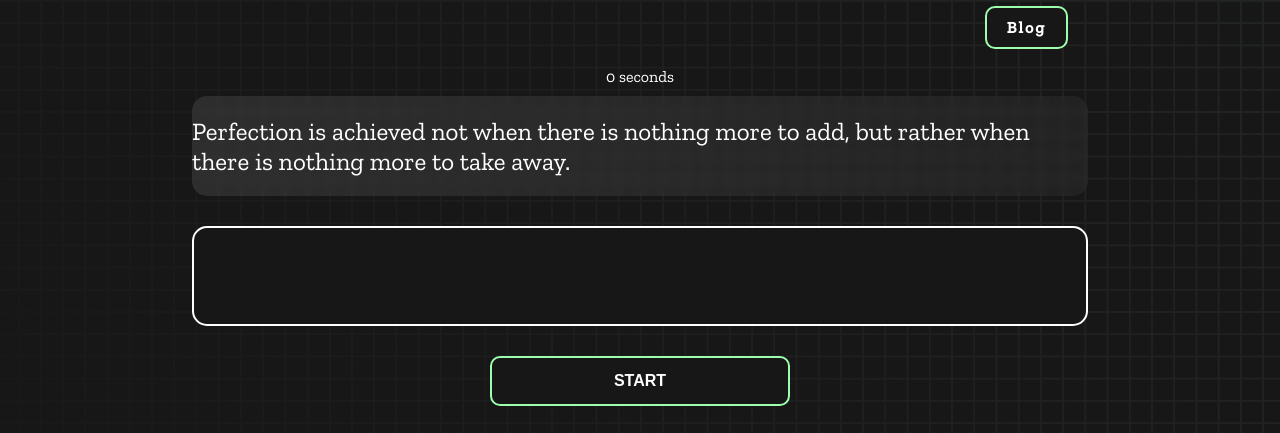
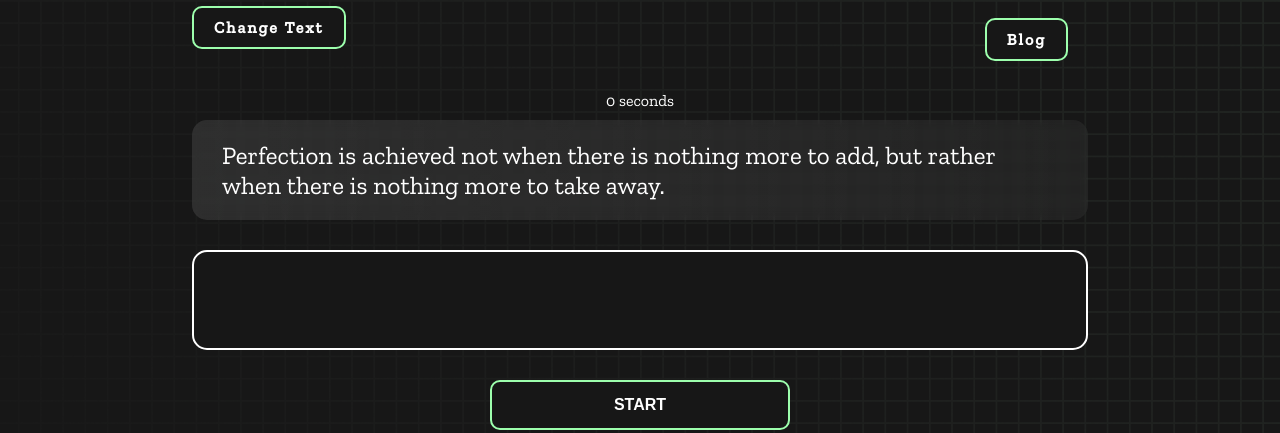
Before and after one commit to StrikerAbir/Typing-Monster, a plain HTML site: page index.html in a window 1280 px wide. Shown: the part 72-505 px from the top of the page. Drawn offline with nearby package versions, Linux system fonts and the light colour scheme.

Commit message:
assignment completed with finish. changing text by button done

```diff
--- a/index.html
+++ b/index.html
@@ -17,7 +17,12 @@
     <h1 class="title"><img src="./logo.png" /></h1>
 
     <div class="box-container btn">
-      <a class="color btn-style" href="blog.html">Blog</a>
+      <div class="flexible">
+        <div id="reload">
+          <a class="color btn-style">Change Text</a>
+        </div>
+        <a class="color btn-style" href="blog.htm">Blog</a>
+      </div>
     </div>
 
     <div id="show-time">0 seconds</div>
--- a/script.js
+++ b/script.js
@@ -140,3 +140,5 @@ setInterval(() => {
 
   document.getElementById("show-time").innerHTML = `${startTime ? timeSpent : 0} seconds`;
 }, 1000);
+
+document.getElementById("reload").addEventListener("click", () => location.reload())
--- a/styles.css
+++ b/styles.css
@@ -32,6 +32,7 @@ body {
   );
   backdrop-filter: blur(5px);
   margin-bottom: 30px;
+  padding: 0 30px;
 }
 
 #display {
@@ -200,7 +201,6 @@ button {
 }
 
 .color{
-  margin-top:50px;
   color:white;
   text-align: center;
 }
@@ -226,7 +226,10 @@ button {
     letter-spacing: 2px;
 }
 
-
+.flexible{
+  display: flex;
+  justify-content:space-between;
+}
 
 @media only screen and (max-width: 700px) {
   .box-container {
```
